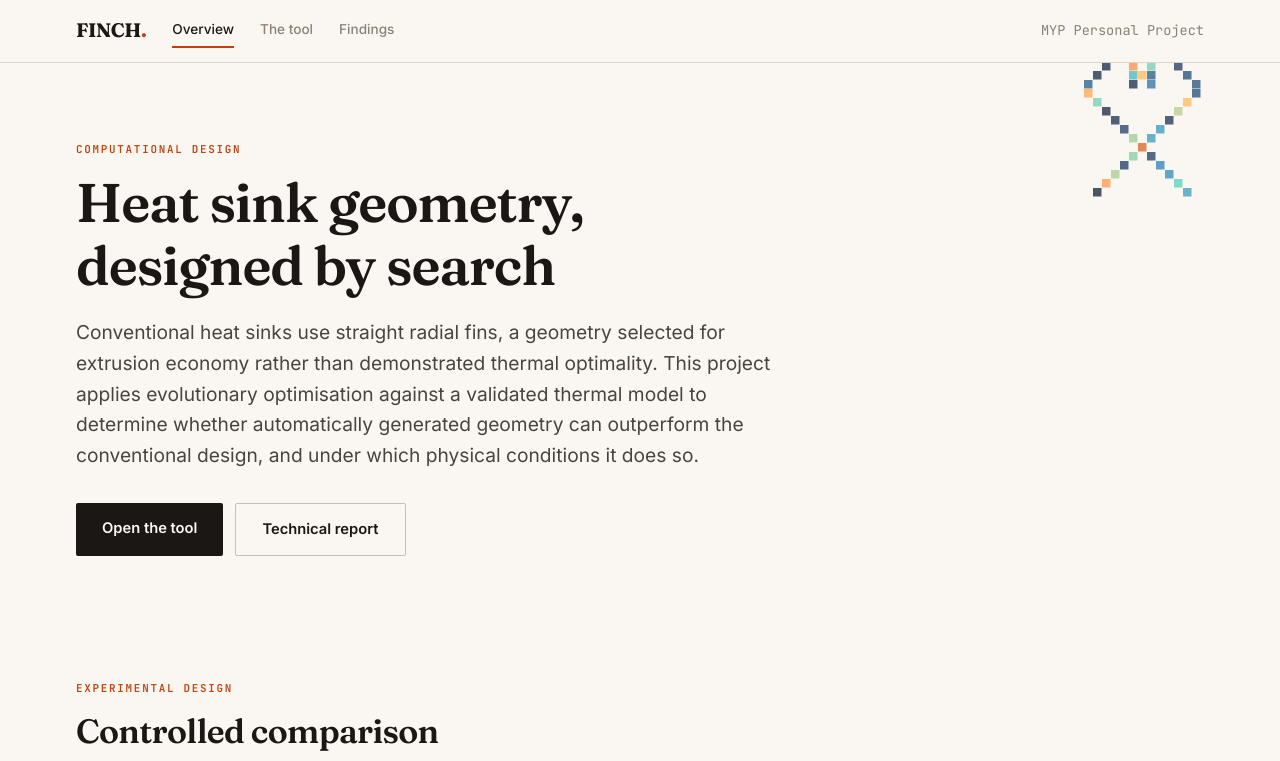
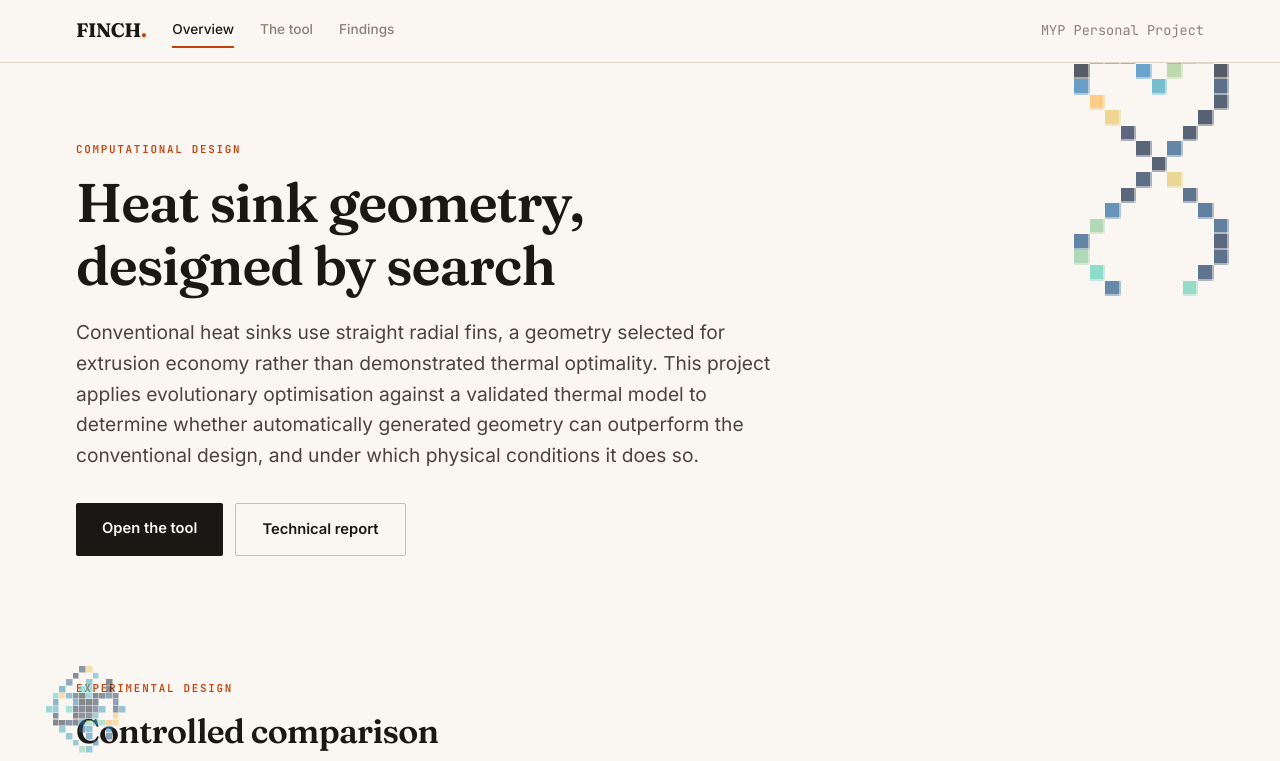
Before and after one commit to panavkbysani2011-jpg/finch-heatsink, a website: page flinch/index.html in a window 1280 px wide. Shown: the top 761 px of the page. Drawn offline with Linux system fonts and the light colour scheme.

Commit message:
Add 6 pixel art decorations across all sections with hover color-shift effects, keep comparison visualizations

```diff
--- a/flinch/index.html
+++ b/flinch/index.html
@@ -21,8 +21,7 @@
 
 .compare{display:grid;grid-template-columns:1fr 1fr;gap:26px;margin-top:44px}
 @media(max-width:700px){.compare{grid-template-columns:1fr;gap:18px}}
-.shot{border:1px solid var(--rule2);background:#0f1218;position:relative;
-  overflow:hidden}
+.shot{border:1px solid var(--rule2);background:#0f1218;position:relative;overflow:hidden}
 .shot canvas{width:100%;display:block;height:auto}
 .shot .lab{position:absolute;top:0;left:0;background:var(--paper);
   font-family:var(--mono);font-size:.64rem;letter-spacing:.1em;padding:5px 10px;
@@ -38,16 +37,14 @@
 
 .grid3{display:grid;grid-template-columns:repeat(3,1fr);gap:34px;margin-top:34px}
 @media(max-width:760px){.grid3{grid-template-columns:1fr;gap:26px}}
-.step .n{font-family:var(--mono);font-size:.7rem;color:var(--hot);letter-spacing:.1em;
-  margin-bottom:9px}
+.step .n{font-family:var(--mono);font-size:.7rem;color:var(--hot);letter-spacing:.1em;margin-bottom:9px}
 
 .statrow{display:grid;grid-template-columns:repeat(4,1fr);gap:26px;margin-top:30px}
 @media(max-width:760px){.statrow{grid-template-columns:repeat(2,1fr);gap:22px}}
 
 .twist{background:var(--paper2);margin:0 -26px;padding:60px 26px}
 .twist-in{max-width:1180px;margin:0 auto}
-.arrow{font-family:var(--serif);font-size:1.7rem;color:var(--ink3);
-  text-align:center;padding:8px 0}
+.arrow{font-family:var(--serif);font-size:1.7rem;color:var(--ink3);text-align:center;padding:8px 0}
 
 /* ── Fade-in on scroll ── */
 .fade-in{opacity:0;transform:translateY(20px);transition:opacity .7s ease,transform .7s ease}
@@ -64,28 +61,48 @@
 tr{transition:background .2s}
 tr:hover{background:#fdf6f2}
 
-/* ── Pixel decorations (Claude-style) ── */
-.pixel-art{position:relative;display:inline-block;vertical-align:middle}
-.pixel-art canvas{display:block;image-rendering:pixelated;width:100%;height:auto}
+/* ── Pixel decorations ── */
+.pixel-deco{position:absolute;pointer-events:auto;z-index:0;opacity:0.65;
+  transition:opacity .4s,transform .4s}
+.pixel-deco canvas{display:block;image-rendering:pixelated;width:100%;height:auto}
+.pixel-deco:hover{opacity:1;transform:scale(1.05)}
 
-.pixel-deco{position:absolute;pointer-events:none;z-index:0;opacity:0.7}
-.pixel-deco canvas{image-rendering:pixelated}
+/* Positioned decorations */
+.has-deco{position:relative}
+.deco-r{position:absolute;z-index:0;pointer-events:auto;transition:opacity .4s,transform .4s}
+.deco-l{position:absolute;z-index:0;pointer-events:auto;transition:opacity .4s,transform .4s}
+.deco-r:hover,.deco-l:hover{opacity:1;transform:scale(1.06)}
+.deco-r canvas,.deco-l canvas{display:block;image-rendering:pixelated;width:100%;height:auto}
 
-/* Hero section: pixel heat-sink on the right */
-.hero-wrap{position:relative}
-.hero-deco{position:absolute;right:-20px;top:-10px;width:140px;height:140px;z-index:0;opacity:0.75}
-@media(max-width:900px){.hero-deco{width:100px;height:100px;right:0;top:0;opacity:0.5}}
-@media(max-width:600px){.hero-deco{display:none}}
+/* Hero deco - large FINCH logo right */
+.d-hero{right:-25px;top:-15px;width:155px;height:155px;opacity:0.7}
+@media(max-width:900px){.d-hero{width:100px;height:100px;right:0;top:-5px;opacity:0.5}}
+@media(max-width:600px){.d-hero{display:none}}
 
-/* Method section: small pixel badge on right */
-.method-deco{position:absolute;right:-10px;bottom:0;width:90px;height:90px;z-index:0;opacity:0.6}
-@media(max-width:700px){.method-deco{display:none}}
+/* Experimental design deco - chip icon left */
+.d-experiment{left:-30px;top:50px;width:80px;height:80px;opacity:0.5}
+@media(max-width:800px){.d-experiment{left:-15px;width:55px;height:55px;opacity:0.35}}
+@media(max-width:500px){.d-experiment{display:none}}
 
-/* Section with relative positioning for decorations */
-.has-deco{position:relative}
+/* Method deco - heat sink right */
+.d-method{right:-15px;bottom:20px;width:95px;height:95px;opacity:0.55}
+@media(max-width:800px){.d-method{width:65px;height:65px;opacity:0.35}}
+@media(max-width:500px){.d-method{display:none}}
 
-/* Hover reactivity on decorations */
-.pixel-deco:hover{opacity:1!important}
+/* Modelling deco - wave left */
+.d-modelling{left:-25px;bottom:40px;width:80px;height:80px;opacity:0.5}
+@media(max-width:800px){.d-modelling{left:-12px;width:55px;height:55px;opacity:0.3}}
+@media(max-width:500px){.d-modelling{display:none}}
+
+/* Results deco - bar chart right */
+.d-results{right:-20px;top:60px;width:85px;height:85px;opacity:0.5}
+@media(max-width:800px){.d-results{right:-10px;width:60px;height:60px;opacity:0.35}}
+@media(max-width:500px){.d-results{display:none}}
+
+/* Footer deco - tiny accent */
+.d-footer{left:10px;top:-25px;width:50px;height:50px;opacity:0.35}
+.d-footer:hover{opacity:0.7}
+
 </style>
 </head>
 <body>
@@ -102,7 +119,7 @@ tr:hover{background:#fdf6f2}
 <div class="wrap">
 
 <div class="hero-wrap has-deco">
-<div class="pixel-deco hero-deco"><canvas id="pixelFinch" width="160" height="160"></canvas></div>
+<div class="deco-r d-hero"><canvas id="decoFinch" width="160" height="160"></canvas></div>
 <header class="hero fade-in visible">
   <div class="eyebrow">Computational design</div>
   <h1>Heat sink geometry, designed by search</h1>
@@ -118,7 +135,8 @@ tr:hover{background:#fdf6f2}
 </header>
 </div>
 
-<section class="fade-in">
+<section class="fade-in has-deco">
+<div class="deco-l d-experiment"><canvas id="decoChip" width="100" height="100"></canvas></div>
   <div class="eyebrow">Experimental design</div>
   <h2>Controlled comparison</h2>
   <p>The reference design is the best performing of twenty-four conventional fin
@@ -154,7 +172,7 @@ tr:hover{background:#fdf6f2}
 </section>
 
 <section class="fade-in has-deco">
-<div class="pixel-deco method-deco"><canvas id="pixelHeat" width="100" height="100"></canvas></div>
+<div class="deco-r d-method"><canvas id="decoHeat" width="100" height="100"></canvas></div>
   <div class="eyebrow">Method</div>
   <h2>Method</h2>
   <p>The method is population-based stochastic search, not machine learning. No model is
@@ -192,7 +210,11 @@ tr:hover{background:#fdf6f2}
     contractor-designed alternative and became the first computer-evolved hardware flown
     in space.</p>
   </div>
-</section>  <div class="twist fade-in"><div class="twist-in">
+</section>
+
+<div class="twist fade-in has-deco">
+<div class="deco-l d-modelling"><canvas id="decoWave" width="100" height="100"></canvas></div>
+<div class="twist-in">
   <div class="eyebrow">Modelling sensitivity</div>
   <h2>Convective assumptions determine the result</h2>
   <p style="max-width:64ch">Computing surface heat loss requires an assumption about the
@@ -223,9 +245,11 @@ tr:hover{background:#fdf6f2}
     and that convergence of an automated method towards an established design is
     evidence of model validity.</p>
   </div>
-</div></div>
+</div>
+</div>
 
-<section class="fade-in">
+<section class="fade-in has-deco">
+<div class="deco-r d-results"><canvas id="decoBars" width="100" height="100"></canvas></div>
   <div class="eyebrow">Results</div>
   <h2>Results</h2>
   <p>Under a controlled comparison with equal material allocation, optimised geometry
@@ -273,7 +297,8 @@ tr:hover{background:#fdf6f2}
   </div>
 </section>
 
-<footer>
+<footer class="has-deco">
+<div class="deco-l d-footer"><canvas id="decoDot" width="60" height="60"></canvas></div>
   <div class="wrap" style="padding:0">
   Two dimensional steady state heat simulation. Conduction through metal, convection from
   both faces. Validated against the analytical fin equation to 0.000% and independently
@@ -286,126 +311,172 @@ tr:hover{background:#fdf6f2}
 </div>
 <script>
 
-// ─── Claude-style pixel art decorations ───
+// ─── Pixel art decorations ───
 (function(){
   const PALETTE = [
     [15,18,24], [22,40,70], [30,60,100], [46,127,184],
     [79,209,197], [255,200,97], [255,154,77], [194,65,12], [127,29,29]
   ];
-
-  // FINCH logo pixel shape (16x16 grid)
-  const FINCH_SHAPE = [
-    '...111...111...',
-    '..1..1.1..1..',
-    '.1...111...1.',
-    '1....1.1....1',
-    '1...........1',
-    '.1.........1.',
-    '..1.......1..',
-    '...1.....1...',
-    '....1...1....',
-    '.....1.1.....',
-    '......1......',
-    '.....1.1.....',
-    '....1...1....',
-    '...1.....1...',
-    '..1.......1..',
-    '.1.........1.',
+  const COOL_WARM = [
+    [46,127,184], [79,209,197], [255,200,97], [255,154,77], [194,65,12]
   ];
 
-  // Heat sink icon pixel shape (12x12 grid)
-  const HEAT_SHAPE = [
-    '....1111....',
-    '...1...1...',
-    '..111111..',
-    '.1..11..1.',
+  const SHAPES = {
+    finch: [
+      '.111..111.',
+      '1...1.1..1',
+      '1....1...1',
+      '.1.......1',
+      '..1.....1.',
+      '...1...1..',
+      '....1.1...',
+      '.....1....',
+      '....1.1...',
+      '...1...1..',
+      '..1.....1.',
+      '.1.......1',
+      '1........1',
+      '1........1',
+      '.1......1.',
+      '..1....1..',
+    ],
+    heatsink: [
+      '...1111...',
+      '..1....1..',
+      '.1111111.',
+      '.1.11.1.1',
       '1.1111.1.1',
       '.1.11.1.1.',
-    '..11111..',
+      '..111111..',
       '.1.11.1.1.',
       '1.1111.1.1',
       '.1..11..1.',
       '..111111..',
-    '...1...1...',
+      '...1..1...',
+    ],
+    wave: [
+      '.........1....',
+      '........1.1...',
+      '...1....1..1..',
+      '..1.1..1...1..',
+      '.1...11....1..',
+      '1....11....1..',
+      '.1...1.....1..',
+      '..1.1.......1.',
+      '...1........1.',
+      '...........1..',
+    ],
+    bars: [
+      '..1..1..1.',
+      '..1..1..1.',
+      '..1..1..1.',
+      '..1..1..1.',
+      '..1..1..1.',
+      '111.111.11',
+      '..1..1....',
+      '..1..1....',
+      '111.111.1.',
+      '..1..1..1.',
+      '..1..1..1.',
+      '..111..11.',
+    ],
+    chip: [
+      '.....11.....',
+      '....1..1....',
+      '...1..1..1...',
+      '..1..11..1..',
+      '.1111111111.',
+      '.1..1111..1.',
+      '11.111111.11',
+      '.1..1111..1.',
+      '.1111111111.',
+      '..1..11..1..',
+      '...1..1..1...',
+      '....1..1....',
+      '.....11.....',
+    ],
+    dot: [
+      '..111..',
+      '.1...1.',
+      '1..1..1',
+      '1..1..1',
+      '.1...1.',
+      '..111..',
+    ]
+  };
+
+  const DECOS = [
+    {id:'decoFinch',  shape:SHAPES.finch,    cell:9,  inPal:PALETTE,   hoPal:COOL_WARM, dir:'warm'},
+    {id:'decoHeat',   shape:SHAPES.heatsink, cell:7,  inPal:PALETTE,   hoPal:COOL_WARM, dir:'warm'},
+    {id:'decoWave',   shape:SHAPES.wave,     cell:6,  inPal:PALETTE,   hoPal:COOL_WARM, dir:'cool'},
+    {id:'decoBars',   shape:SHAPES.bars,     cell:7,  inPal:PALETTE,   hoPal:COOL_WARM, dir:'warm'},
+    {id:'decoChip',   shape:SHAPES.chip,     cell:6,  inPal:PALETTE,   hoPal:COOL_WARM, dir:'cool'},
+    {id:'decoDot',    shape:SHAPES.dot,      cell:7,  inPal:PALETTE,   hoPal:COOL_WARM, dir:'warm'},
   ];
 
-  function initPixelArt(canvasId, shape, cellSize, hoverIntensity){
-    const canvas = document.getElementById(canvasId);
+  DECOS.forEach(function(d){
+    const canvas = document.getElementById(d.id);
     if(!canvas) return;
     const ctx = canvas.getContext('2d');
-    const rows = shape.length, cols = shape[0].length;
-    canvas.width = cols * cellSize;
-    canvas.height = rows * cellSize;
+    const R = d.shape.length, C = d.shape[0].length;
+    canvas.width = C * d.cell;
+    canvas.height = R * d.cell;
 
-    // Build pixel data
     const pixels = [];
-    let time = 0;
-    let hovered = false;
-    let hoverBoost = 0;
+    let time = 0, hovered = false, boost = 0;
 
-    for(let i=0; i<rows; i++){
-      for(let j=0; j<cols; j++){
-        if(shape[i][j] === '1'){
+    for(let i=0;i<R;i++) for(let j=0;j<C;j++){
+      if(d.shape[i][j] === '1'){
         pixels.push({
-            i, j,
-            basePhase: Math.random() * Math.PI * 2,
-            baseVal: 0.2 + Math.random() * 0.4,
-            speed: 0.4 + Math.random() * 0.6,
-            waveX: j * 0.5,
-            waveY: i * 0.7
+          i, j, base: 0.15 + Math.random() * 0.35,
+          sp: 0.35 + Math.random() * 0.5,
+          ph: Math.random() * Math.PI * 2,
+          ox: j * 0.6, oy: i * 0.8
         });
       }
     }
-    }
 
-    function heatColor(val){
-      const idx = Math.min(PALETTE.length-2, Math.max(0, Math.floor(val * (PALETTE.length-1))));
-      const frac = (val * (PALETTE.length-1)) - idx;
-      const a = PALETTE[idx], b = PALETTE[Math.min(PALETTE.length-1, idx+1)];
+    function colorAt(val, useWarm){
+      const pal = useWarm ? d.hoPal : d.inPal;
+      const idx = Math.max(0, Math.min(pal.length-2, Math.floor(val * (pal.length-1))));
+      const frac = (val * (pal.length-1)) - idx;
+      const a = pal[idx], b = pal[Math.min(pal.length-1, idx+1)];
       return [Math.round(a[0]+(b[0]-a[0])*frac), Math.round(a[1]+(b[1]-a[1])*frac), Math.round(a[2]+(b[2]-a[2])*frac)];
     }
 
     function draw(){
-      time += 0.02;
-      if(hovered) hoverBoost = Math.min(1, hoverBoost + 0.05);
-      else hoverBoost = Math.max(0, hoverBoost - 0.03);
+      time += 0.018;
+      if(hovered) boost = Math.min(1, boost + 0.06);
+      else boost = Math.max(0, boost - 0.035);
 
       ctx.clearRect(0, 0, canvas.width, canvas.height);
 
       for(const p of pixels){
-        // Wave within the shape: colors shift like heat map
-        const wave = Math.sin(time * p.speed + p.waveX + p.waveY) * 0.25;
-        const hoverWave = hoverBoost * Math.sin(time * 1.5 + p.basePhase) * 0.2;
-        let val = p.baseVal + wave + hoverWave;
-        val = Math.max(0.05, Math.min(0.95, val));
-
-        const [r,g,b] = heatColor(val);
+        const wave = Math.sin(time * p.sp + p.ox + p.oy) * 0.2;
+        const hw = boost * Math.sin(time * 2 + p.ph) * 0.25;
+        const useWarm = boost > 0.15;
+        let val = p.base + wave + hw;
+        val = Math.max(0.05, Math.min(0.92, val));
+        const [r,g,b] = colorAt(val, useWarm);
         ctx.fillStyle = `rgb(${r},${g},${b})`;
-        ctx.fillRect(p.j * cellSize, p.i * cellSize, cellSize-0.5, cellSize-0.5);
+        ctx.fillRect(p.j * d.cell, p.i * d.cell, d.cell-0.5, d.cell-0.5);
       }
 
-      // Subtle border glow on hover
-      if(hoverBoost > 0.01){
-        ctx.strokeStyle = `rgba(194,65,12,${hoverBoost * 0.3})`;
+      // Glow ring on hover
+      if(boost > 0.05){
+        ctx.strokeStyle = `rgba(194,65,12,${boost * 0.35})`;
         ctx.lineWidth = 1.5;
-        const pad = 2;
-        ctx.strokeRect(pad, pad, canvas.width-pad*2, canvas.height-pad*2);
+        ctx.strokeRect(2, 2, canvas.width-4, canvas.height-4);
       }
 
       requestAnimationFrame(draw);
     }
 
-    // Hover interaction
-    const parent = canvas.closest('.pixel-deco') || canvas.parentElement;
-    parent.addEventListener('mouseenter', () => { hovered = true; });
-    parent.addEventListener('mouseleave', () => { hovered = false; });
-
+    const el = canvas.closest('.deco-r, .deco-l, .pixel-deco') || canvas.parentElement;
+    el.addEventListener('mouseenter', function(){ hovered = true; });
+    el.addEventListener('mouseleave', function(){ hovered = false; });
     draw();
-  }
-
-  // Initialize both decorations
-  initPixelArt('pixelFinch', FINCH_SHAPE, 9, 1);
-  initPixelArt('pixelHeat', HEAT_SHAPE, 7, 1);
+  });
 })();
 
 // ─── Heat map comparison renders ───
@@ -499,9 +570,8 @@ tr:hover{background:#fdf6f2}
     for(let i=0;i<N;i++){
       for(let j=0;j<N;j++){
         const a = i*N+j;
-        if(!mask[a]){
-          ctx.fillStyle = '#0f1218';
-        } else {
+        if(!mask[a]){ ctx.fillStyle = '#0f1218'; }
+        else {
           const [r,g,b] = tempColor(T[a]);
           ctx.fillStyle = `rgb(${r},${g},${b})`;
         }
```
Lines whose indentation alone changed are shown as unchanged.
